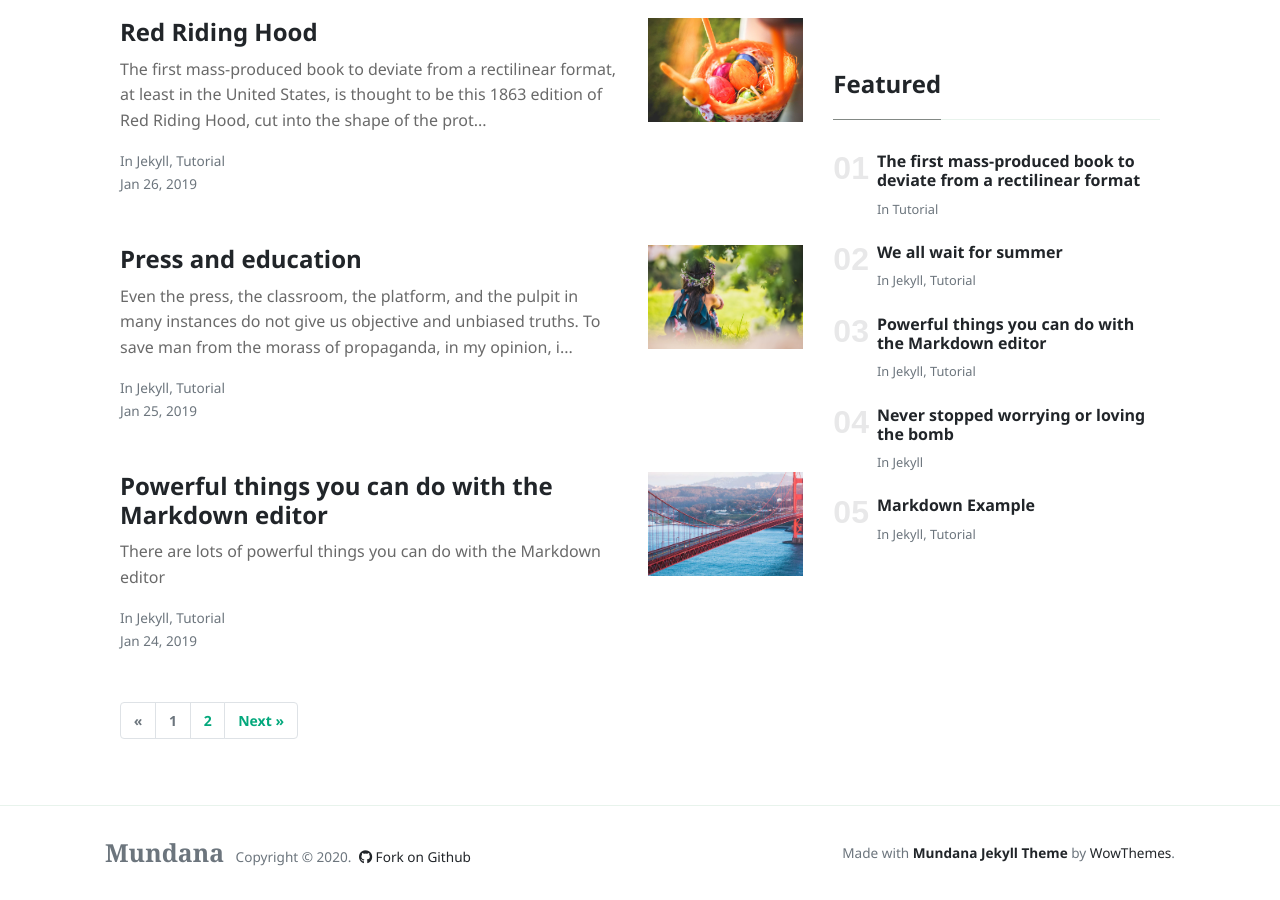
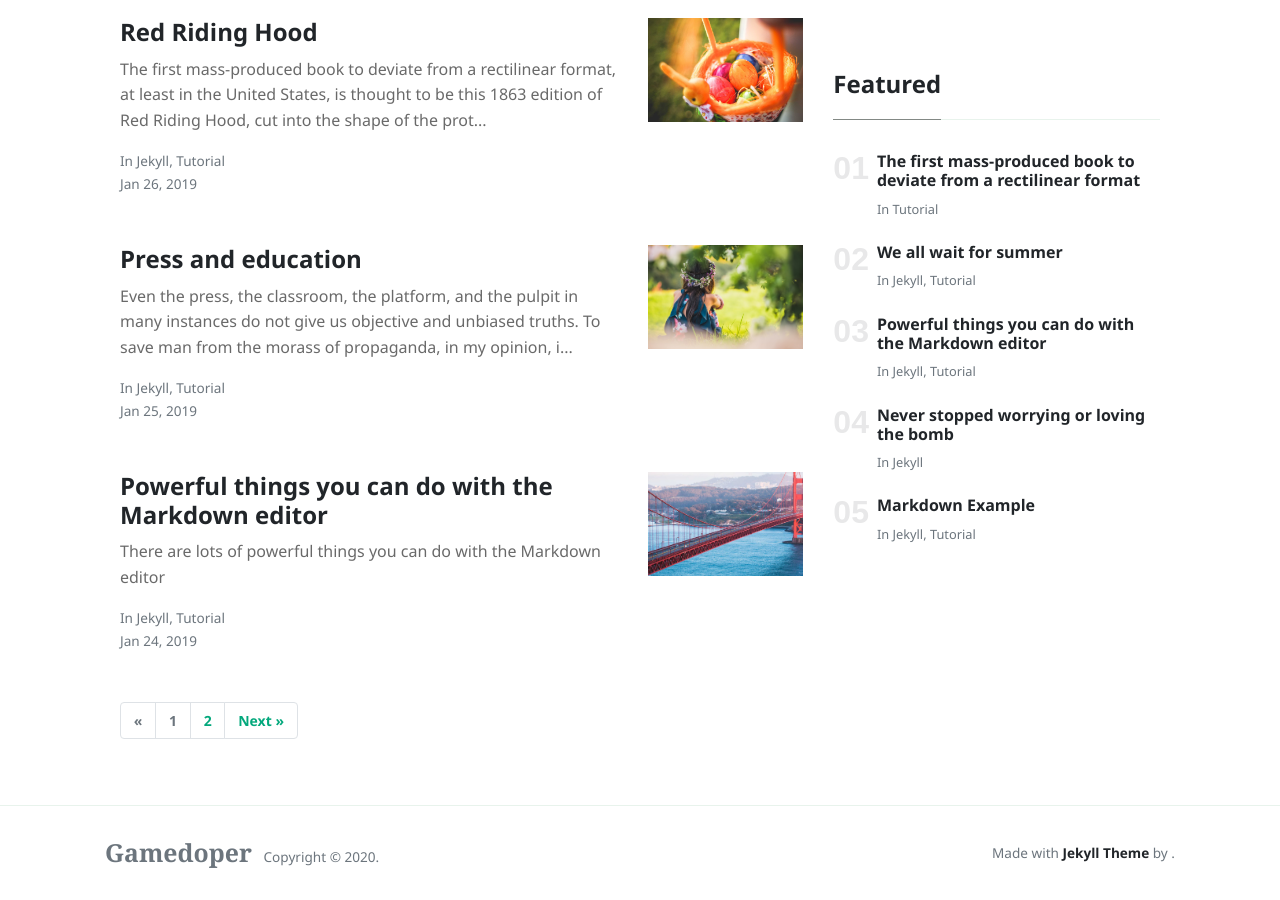
Before and after one commit to Gamedoper/Gamedoperarchives.github.io, a Jekyll site: the page built from index.html, in a window 1280 px wide and 900 px high, scrolled down 1290 px. Built offline with Jekyll 4.4.1, drawn with Linux system fonts in a browser that asks for light colours; nearby versions of some CDN libraries; the list of posts is cut into pages by our own code.

Commit message:
Update default.html

```diff
--- a/_layouts/default.html
+++ b/_layouts/default.html
@@ -77,15 +77,15 @@
         <div class="container">
         <div class="row align-items-center justify-content-between">
             <div>
-                <span class="navbar-brand mr-2 mb-0"><strong>Mundana</strong></span>
+                <span class="navbar-brand mr-2 mb-0"><strong>Gamedoper</strong></span>
                 <span>Copyright © <script>document.write(new Date().getFullYear())</script>.</span>
 
                 <!--  Github Repo Star Btn-->
-                <a class="text-dark ml-1" target="_blank" href="https://github.com/wowthemesnet/mundana-theme-jekyll"><i class="fab fa-github"></i> Fork on Github</a>
+
 
             </div>
             <div>
-                Made with <a target="_blank" class="text-dark font-weight-bold" href="https://www.wowthemes.net/mundana-jekyll-theme/"> Mundana Jekyll Theme </a> by <a class="text-dark" target="_blank" href="https://www.wowthemes.net">WowThemes</a>.
+                Made with <a target="_blank" class="text-dark font-weight-bold" href="#"> Jekyll Theme </a> by <a class="text-dark" target="_blank" href="#"></a>.
             </div>
         </div>
         </div>
```
